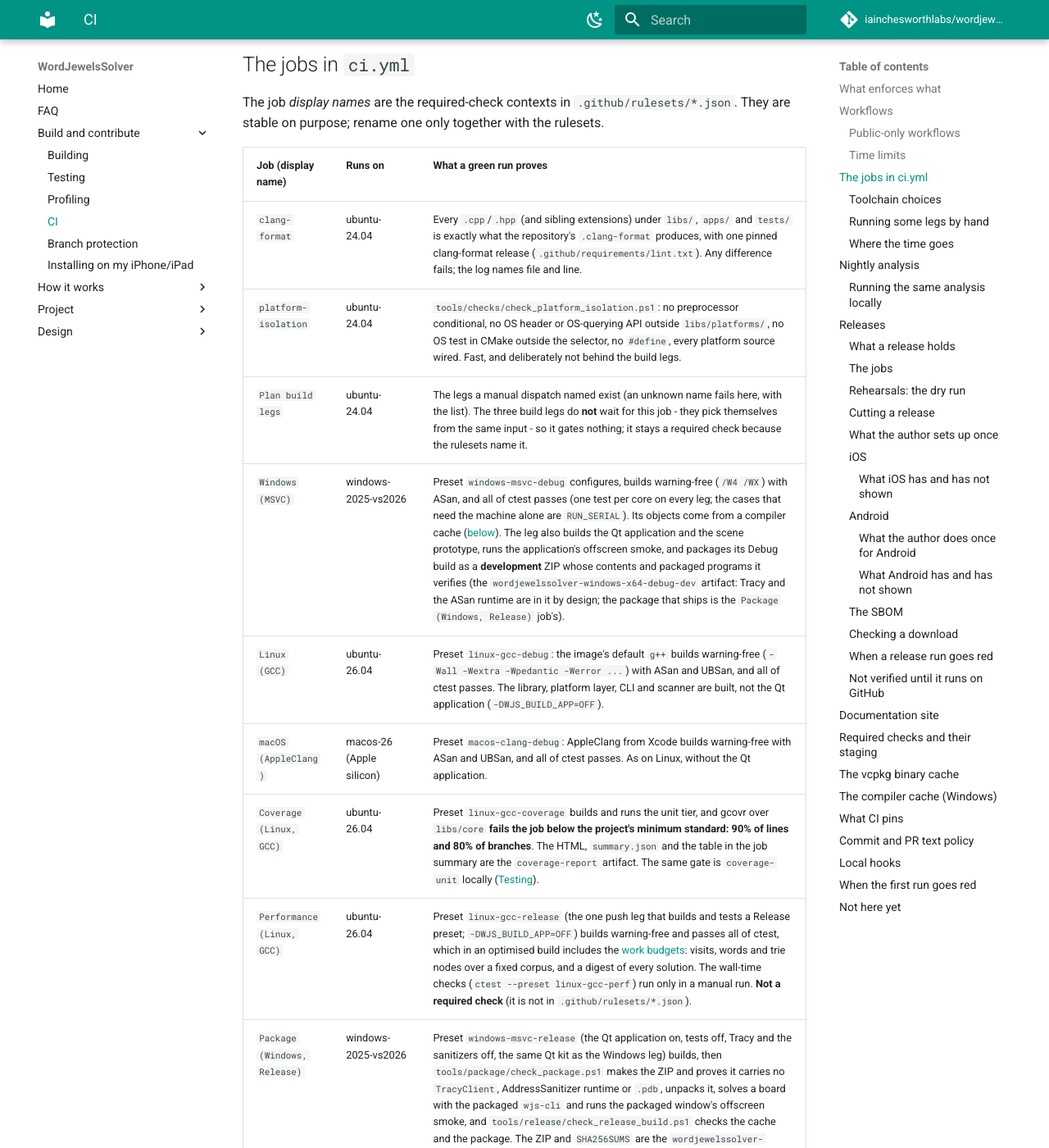
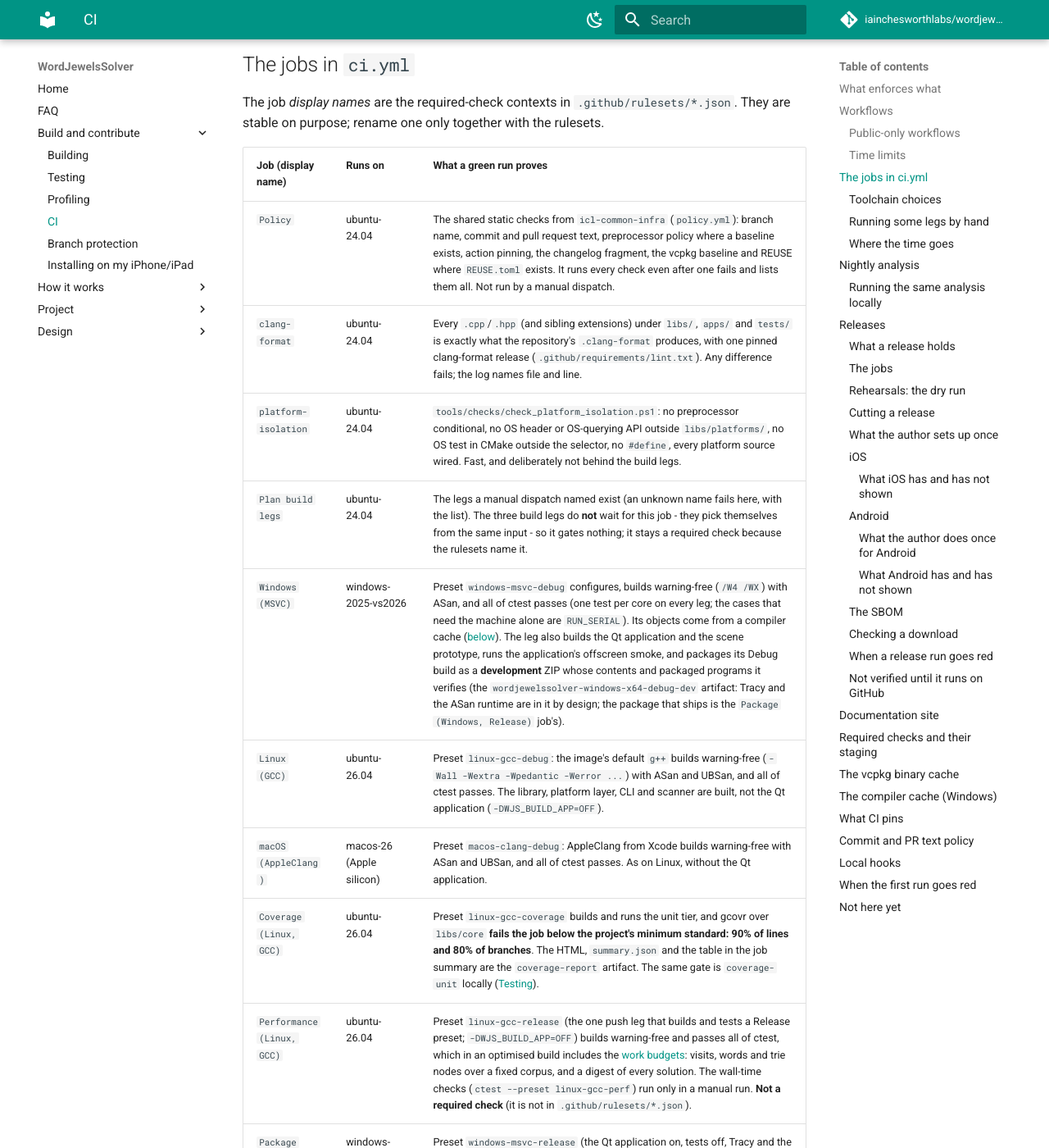
Before and after one commit to iainchesworthlabs/snapandspell, an MkDocs documentation site: the page built from docs/ci.md, in a window 1280 px wide and 1400 px high, scrolled down 3758 px. Shown: the whole window at 82% size. Built offline with MkDocs 1.6.1 and Material for MkDocs 9.7.7, drawn with Linux system fonts in a browser that asks for light colours; comment, search, counter and statistics services are not loaded; some of the changed text lies outside the part shown.

Commit message:
Add the shared Policy job and a CI Status aggregate to ci.yml
Policy runs the static checks of icl-common-infra on every pull request, merge-queue entry and push. CI Status fails when the policy, format, isolation, plan, build-and-test or coverage jobs fail or are skipped. Nothing else changes: the existing jobs keep their names and the existing required checks stay required until the rulesets are changed.

Signed-off-by: Iain Chesworth <iain.chesworth@gmail.com>

```diff
--- a/docs/ci.md
+++ b/docs/ci.md
@@ -97,6 +97,7 @@
 
 | Job (display name) | Runs on | What a green run proves |
 | --- | --- | --- |
+| `Policy` | ubuntu-24.04 | The shared static checks from `icl-common-infra` (`policy.yml`): branch name, commit and pull request text, preprocessor policy where a baseline exists, action pinning, the changelog fragment, the vcpkg baseline and REUSE where `REUSE.toml` exists. It runs every check even after one fails and lists them all. Not run by a manual dispatch. |
 | `clang-format` | ubuntu-24.04 | Every `.cpp`/`.hpp` (and sibling extensions) under `libs/`, `apps/` and `tests/` is exactly what the repository's `.clang-format` produces, with one pinned clang-format release (`.github/requirements/lint.txt`). Any difference fails; the log names file and line. |
 | `platform-isolation` | ubuntu-24.04 | `tools/checks/check_platform_isolation.ps1`: no preprocessor conditional, no OS header or OS-querying API outside `libs/platforms/`, no OS test in CMake outside the selector, no `#define`, every platform source wired. Fast, and deliberately not behind the build legs. |
 | `Plan build legs` | ubuntu-24.04 | The legs a manual dispatch named exist (an unknown name fails here, with the list). The three build legs do **not** wait for this job - they pick themselves from the same input - so it gates nothing; it stays a required check because the rulesets name it. |
@@ -106,6 +107,7 @@
 | `Coverage (Linux, GCC)` | ubuntu-26.04 | Preset `linux-gcc-coverage` builds and runs the unit tier, and gcovr over `libs/core` **fails the job below the project's minimum standard: 90% of lines and 80% of branches**. The HTML, `summary.json` and the table in the job summary are the `coverage-report` artifact. The same gate is `coverage-unit` locally ([Testing](testing.md#coverage)). |
 | `Performance (Linux, GCC)` | ubuntu-26.04 | Preset `linux-gcc-release` (the one push leg that builds and tests a Release preset; `-DWJS_BUILD_APP=OFF`) builds warning-free and passes all of ctest, which in an optimised build includes the [work budgets](testing.md#performance-tests): visits, words and trie nodes over a fixed corpus, and a digest of every solution. The wall-time checks (`ctest --preset linux-gcc-perf`) run only in a manual run. **Not a required check** (it is not in `.github/rulesets/*.json`). |
 | `Package (Windows, Release)` | windows-2025-vs2026 | Preset `windows-msvc-release` (the Qt application on, tests off, Tracy and the sanitizers off, the same Qt kit as the Windows leg) builds, then `tools/package/check_package.ps1` makes the ZIP and proves it carries no `TracyClient`, AddressSanitizer runtime or `.pdb`, unpacks it, solves a board with the packaged `wjs-cli` and runs the packaged window's offscreen smoke, and `tools/release/check_release_build.ps1` checks the cache and the package. The ZIP and `SHA256SUMS` are the `wordjewelssolver-windows-x64` artifact (14 days). It is the push-time proof that a Release package is clean. **Not a required check yet**: a candidate once it has been green on a few pull requests (it has been green on pushes to `develop`). |
+| `CI Status` | ubuntu-24.04 | The aggregate of `Policy`, `clang-format`, `platform-isolation`, `Plan build legs`, the build-and-test legs and `Coverage`. It fails when any of them failed, was cancelled, or was skipped in a run that should have run it. The rulesets will require this job in place of the legs by name. A manual dispatch skips it. |
 
 What a build-and-test leg's ctest contains: the four tiers of
 [Testing](testing.md#the-tiers) - the unit suite, the integration suite (the
```
Also changed, not shown: 1 other file.
